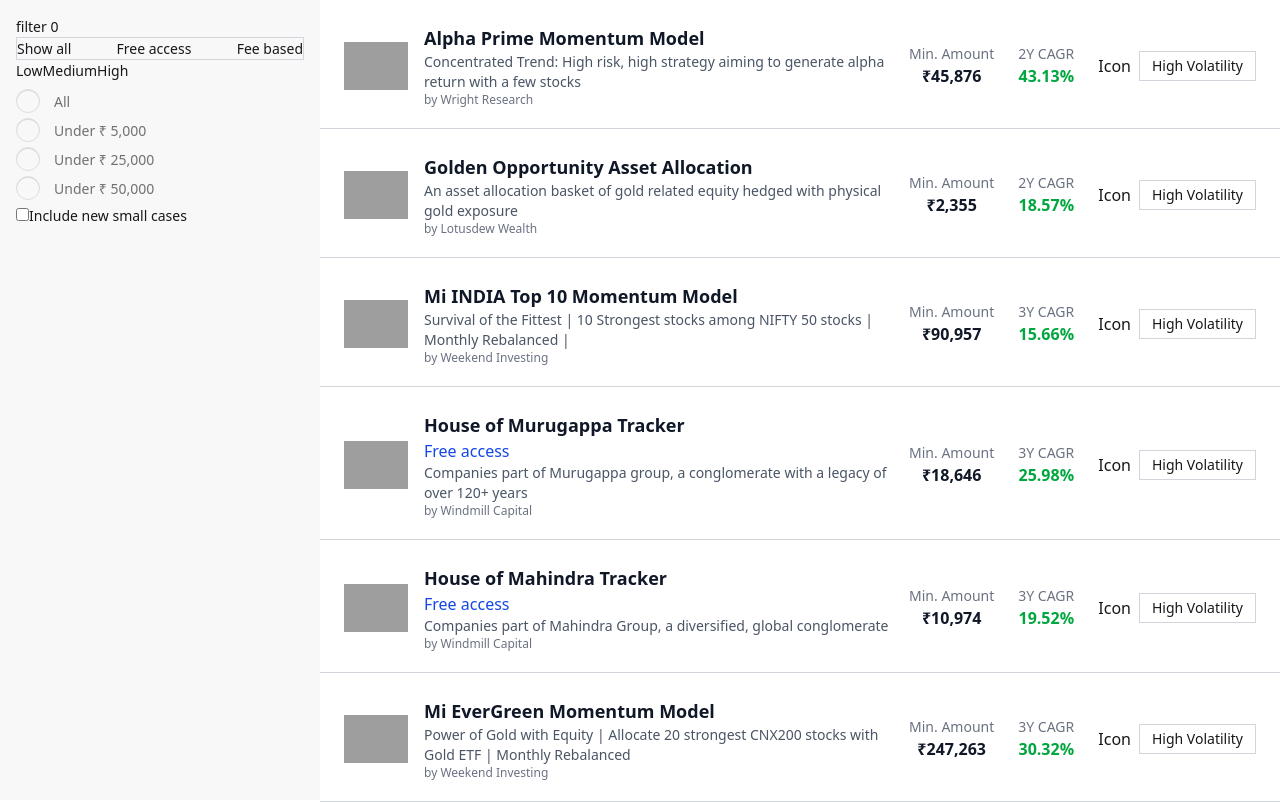
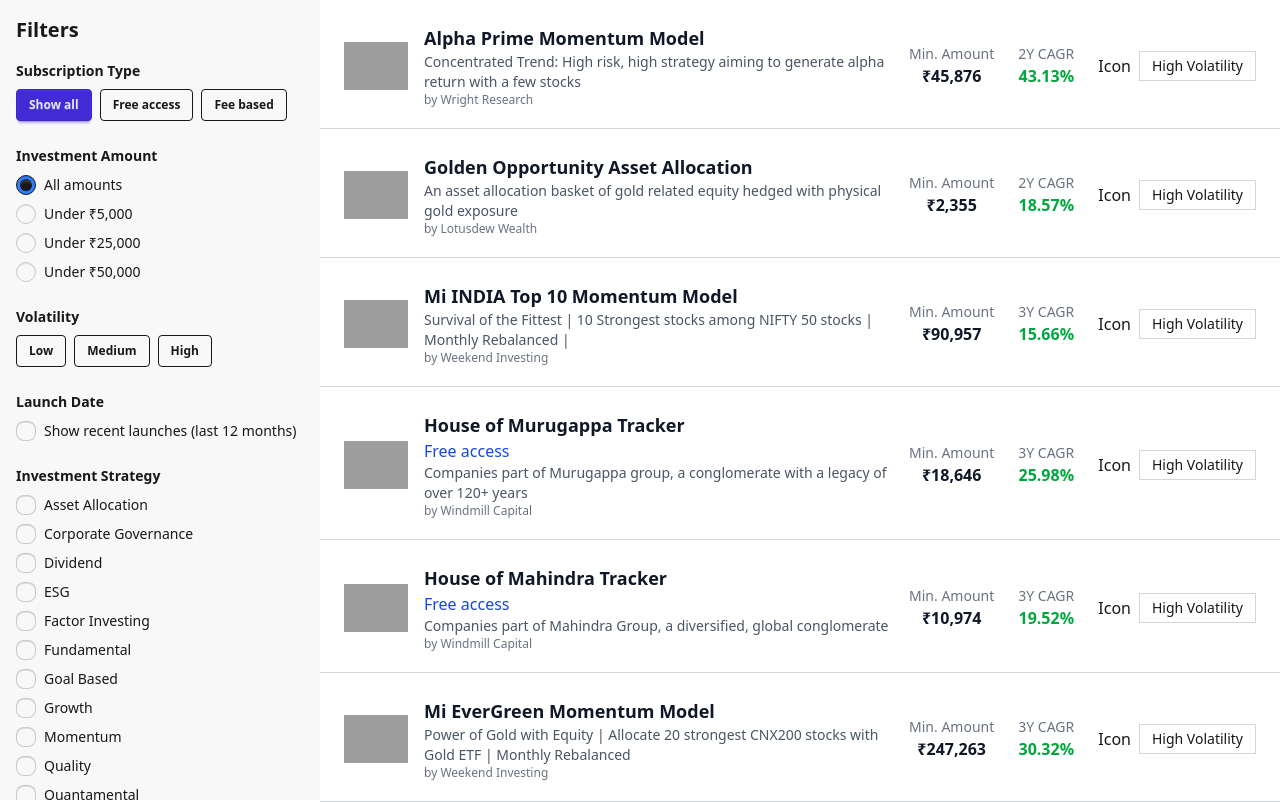
Before and after one commit to kishore-rao-k/React-SmallCase-Discovery-Page, a React (Vite) app: page / in a window 1280 px wide. Shown: the top 802 px of the page. Built offline with nearby package versions, Linux system fonts and the light colour scheme; grey boxes are pictures that could not be loaded.

Commit message:
updated filter

```diff
--- a/src/App.jsx
+++ b/src/App.jsx
@@ -1,87 +1,193 @@
-import { useState, useEffect } from "react"
-import Card from "./components/Card"
+import { useState, useEffect } from "react";
+import Card from "./components/Card";
 
-const AmountFilter = ({ label, maxAmount, scData, setFilteredData }) => {
-  const handleFilter = () => {
-    if (label === "All") {
+const FilterSection = ({ title, children }) => (
+  <div className="mb-6">
+    <h3 className="font-semibold mb-2">{title}</h3>
+    {children}
+  </div>
+);
 
-      setFilteredData(scData);
-    } else {
-      setFilteredData(scData.filter(ele => ele && ele.stats.minInvestAmount <= maxAmount));
-    }
+const SubscriptionButtons = ({ activeFilter, setActiveFilter }) => {
+  const filters = [
+    { label: "Show all", value: "all" },
+    { label: "Free access", value: "free" },
+    { label: "Fee based", value: "fee" },
+  ];
+
+  return (
+    <FilterSection title="Subscription Type">
+      <div className="flex space-x-2">
+        {filters.map((filter) => (
+          <button
+            key={filter.value}
+            onClick={() => setActiveFilter(filter.value)}
+            className={`btn btn-sm ${activeFilter === filter.value ? 'btn-primary' : 'btn-outline'}`}
+          >
+            {filter.label}
+          </button>
+        ))}
+      </div>
+    </FilterSection>
+  );
 };
+
+const AmountFilter = ({ activeAmount, setActiveAmount }) => {
+  const amounts = [
+    { label: "All amounts", value: "all" },
+    { label: "Under ₹5,000", value: 5000 },
+    { label: "Under ₹25,000", value: 25000 },
+    { label: "Under ₹50,000", value: 50000 },
+  ];
+
   return (
-    <div className="form-control">
-      <label className="label cursor-pointer">
+    <FilterSection title="Investment Amount">
+      <div className="flex flex-col space-y-2">
+        {amounts.map((amount) => (
+          <label key={amount.value} className="flex items-center">
             <input
               type="radio"
               name="amount"
-          onClick={handleFilter}
-          className="radio checked:bg-blue-500"
-          value={maxAmount}
+              checked={activeAmount === amount.value}
+              onChange={() => setActiveAmount(amount.value)}
+              className="radio radio-sm checked:bg-blue-500 mr-2"
             />
-        <span className="label-text ml-2">{label}</span>
+            <span>{amount.label}</span>
           </label>
+        ))}
       </div>
+    </FilterSection>
   );
 };
 
-const FilterButtons = ({ showAll, freeAccess, feeBased }) => {
+const VolatilityButtons = ({ activeVolatilities, setActiveVolatilities }) => {
+  const volatilities = [
+    { label: "Low", value: "Low Volatility" },
+    { label: "Medium", value: "Medium Volatility" },
+    { label: "High", value: "High Volatility" },
+  ];
+
+  const toggleVolatility = (value) => {
+    setActiveVolatilities((prev) =>
+      prev.includes(value)
+        ? prev.filter((v) => v !== value)
+        : [...prev, value]
+    );
+  };
+
   return (
-    <div className="flex justify-between items-center border border-gray-300">
-      <button  onClick={showAll}>Show all</button>
-      <button onClick={freeAccess}>Free access</button>
-      <button onClick={feeBased}>Fee based</button>
+    <FilterSection title="Volatility">
+      <div className="flex space-x-2">
+        {volatilities.map((volatility) => (
+          <button
+            key={volatility.value}
+            onClick={() => toggleVolatility(volatility.value)}
+            className={`btn btn-sm ${
+              activeVolatilities.includes(volatility.value)
+                ? 'btn-primary'
+                : 'btn-outline'
+            }`}
+          >
+            {volatility.label}
+          </button>
+        ))}
       </div>
+    </FilterSection>
+  );
+};
+
+const StrategyFilter = ({ strategies, activeStrategies, setActiveStrategies }) => {
+  const handleChange = (value) => {
+    setActiveStrategies((prev) =>
+      prev.includes(value)
+        ? prev.filter((v) => v !== value)
+        : [...prev, value]
+    );
+  };
+
+  return (
+    <FilterSection title="Investment Strategy">
+      <div className="flex flex-col space-y-2">
+        {strategies.map((strategy) => (
+          <label key={strategy} className="flex items-center">
+            <input
+              type="checkbox"
+              checked={activeStrategies.includes(strategy)}
+              onChange={() => handleChange(strategy)}
+              className="checkbox checkbox-sm checked:bg-blue-500 mr-2"
+            />
+            <span>{strategy}</span>
+          </label>
+        ))}
+      </div>
+    </FilterSection>
   );
 };
 
 function App() {
   const [scData, setSCData] = useState([]);
-  const[filterCount, setFilterCount] = useState(0);
-  const [filteredData, setFilteredData] = useState(null);
+  const [filteredData, setFilteredData] = useState([]);
+  const [subscriptionFilter, setSubscriptionFilter] = useState("all");
+  const [amountFilter, setAmountFilter] = useState("all");
+  const [volatilityFilters, setVolatilityFilters] = useState([]);
+  const [strategyFilters, setStrategyFilters] = useState([]);
+  const [showNoResults, setShowNoResults] = useState(false);
+  const [showRecentLaunches, setShowRecentLaunches] = useState(false);
+  const strategies = [
+    "Asset Allocation", "Corporate Governance", "Dividend", "ESG", "Factor Investing",
+    "Fundamental", "Goal Based", "Growth", "Momentum", "Quality", "Quantamental",
+    "Quantitative", "Sector Tracker", "Technical", "Thematic", "Value"
+  ];
 
-  const showAll = () => {
-    setFilterCount(prevCount => prevCount + 1);
-    setFilteredData(scData);
-  };
+  useEffect(() => {
+    if (scData.length === 0) return;
 
-  const freeAccess = () => {
-    setFilteredData(scData.filter(ele => ele && ele.flags.private === false));
-  };
+    const result = scData.filter((ele) => {
 
-  const feeBased = () => {
-    setFilteredData(scData.filter(ele => ele && ele.flags.private === true));
-  };
-
-  const RiskFilterButtons = ({ scData, setFilteredData }) => {
-    const handleFilter = (riskLabel) => {
-      setFilteredData(
-        scData.filter(
-          (ele) => ele && ele.stats.ratios.riskLabel === riskLabel
-        )
-      );
-    };
-
-    return (
-      <div>
-        <button onClick={() => handleFilter("Low Volatility")}>Low</button>
-        <button onClick={() => handleFilter("Medium Volatility")}>Medium</button>
-        <button onClick={() => handleFilter("High Volatility")}>High</button>
-      </div>
-    );
-  };
+      if (subscriptionFilter === 'free' && ele?.flags?.private !== false) return false;
+      if (subscriptionFilter === 'fee' && ele?.flags?.private !== true) return false;
 
 
-  const handleNewSmallCaseClick = () => {
-    setFilteredData(
-      scData.filter(
-        (ele) =>
-          ele && ele.info && ele.info.created &&
-          new Date(ele.info.created).getFullYear() > 2024
-      )
+      if (amountFilter !== 'all' && (!ele?.stats?.minInvestAmount || ele.stats.minInvestAmount > amountFilter)) {
+        return false;
+      }
+
+
+      if (strategyFilters.length > 0) {
+        const hasStrategy = ele?.info?.investmentStrategy?.some(
+          strategy => strategyFilters.includes(strategy.displayName)
         );
-  };
+        if (!hasStrategy) return false;
+      }
+
+      if (volatilityFilters.length > 0 &&
+          !volatilityFilters.includes(ele?.stats?.ratios?.riskLabel)) {
+        return false;
+      }
+
+      if (showRecentLaunches) {
+
+        const createdDate = new Date(ele?.info?.created);
+        if (!ele?.info?.created || isNaN(createdDate.getTime())) {
+          return false;
+        }
+
+        const oneYearAgo = new Date();
+        oneYearAgo.setFullYear(oneYearAgo.getFullYear() - 1);
+
+        if (createdDate < oneYearAgo) {
+          return false;
+        }
+      }
+
+      return true;
+    });
+
+    setFilteredData(result);
+    setShowNoResults(result.length === 0);
+
+  }, [scData, amountFilter, strategyFilters, subscriptionFilter, volatilityFilters, showRecentLaunches]);
+
 
   useEffect(() => {
     const getData = async () => {
@@ -97,58 +203,62 @@
   }, []);
 
   return (
-    <>
     <div className="drawer lg:drawer-open">
       <input id="my-drawer-2" type="checkbox" className="drawer-toggle" />
-        <div className="drawer-content flex flex-col ">
-
-          {filteredData === null ? (
-            <Card scData={scData} />
+      <div className="drawer-content flex flex-col">
+        {showNoResults ? (
+          <div className="flex flex-col items-center justify-center h-64">
+            <h3 className="text-xl font-semibold mb-2">No smallcases found</h3>
+            <p className="text-gray-500">
+              Try refining your search results or removing some filters
+            </p>
+          </div>
         ) : (
-            <Card scData={filteredData} />
+          <Card scData={filteredData.length > 0 ? filteredData : scData} />
         )}
       </div>
+
+
       <div className="drawer-side">
-          <label
-            htmlFor="my-drawer-2"
-            aria-label="close sidebar"
-            className="drawer-overlay"
-          ></label>
-          <div className="menu bg-base-200  min-h-full w-80 p-4">
+        <label htmlFor="my-drawer-2" className="drawer-overlay"></label>
+        <div className="menu bg-base-200 min-h-full w-80 p-4">
+          <h2 className="text-xl font-bold mb-4">Filters</h2>
 
-            <p>filter {filterCount}</p>
-            <div>
-              <FilterButtons showAll={showAll}  freeAccess={freeAccess}  feeBased={feeBased} />
+          <SubscriptionButtons
+            activeFilter={subscriptionFilter}
+            setActiveFilter={setSubscriptionFilter}
+          />
 
-              <div>
-                {filteredData &&
-                  filteredData.map((data, index) => (
-                    <div key={index}>{data.name}</div>
-                  ))}
-                <div></div>
-              </div>
-            </div>
-            <div>
-              <div className="space-y-2">
-                <div className="form-control">
-                  <RiskFilterButtons scData={scData} setFilteredData={setFilteredData} />
-                </div>
+          <AmountFilter
+            activeAmount={amountFilter}
+            setActiveAmount={setAmountFilter}
+          />
 
-                <div>
-                  <AmountFilter label="All" maxAmount={1000} scData={scData} setFilteredData={setFilteredData}/>
-                  <AmountFilter label="Under ₹ 5,000" maxAmount={5000} scData={scData} setFilteredData={setFilteredData}/>
-                  <AmountFilter label="Under ₹ 25,000"maxAmount={25000} scData={scData} setFilteredData={setFilteredData} />
-                  <AmountFilter label="Under ₹ 50,000" maxAmount={50000} scData={scData} setFilteredData={setFilteredData} />
-                </div>
-              </div>
-              <input type="checkbox" onChange={handleNewSmallCaseClick} />
-              <label htmlFor="smallCaseCheckbox">Include new small cases</label>
+          <VolatilityButtons
+            activeVolatilities={volatilityFilters}
+            setActiveVolatilities={setVolatilityFilters}
+          />
+          <FilterSection title="Launch Date">
+  <label className="flex items-center">
+    <input
+      type="checkbox"
+      checked={showRecentLaunches}
+      onChange={() => setShowRecentLaunches(!showRecentLaunches)}
+      className="checkbox checkbox-sm checked:bg-blue-500 mr-2"
+    />
+    <span>Show recent launches (last 12 months)</span>
+  </label>
+</FilterSection>
+          <StrategyFilter
+            strategies={strategies}
+            activeStrategies={strategyFilters}
+            setActiveStrategies={setStrategyFilters}
+          />
         </div>
       </div>
     </div>
-      </div>
-    </>
   );
+
 }
 
 export default App;
```
Lines whose indentation alone changed are shown as unchanged.
